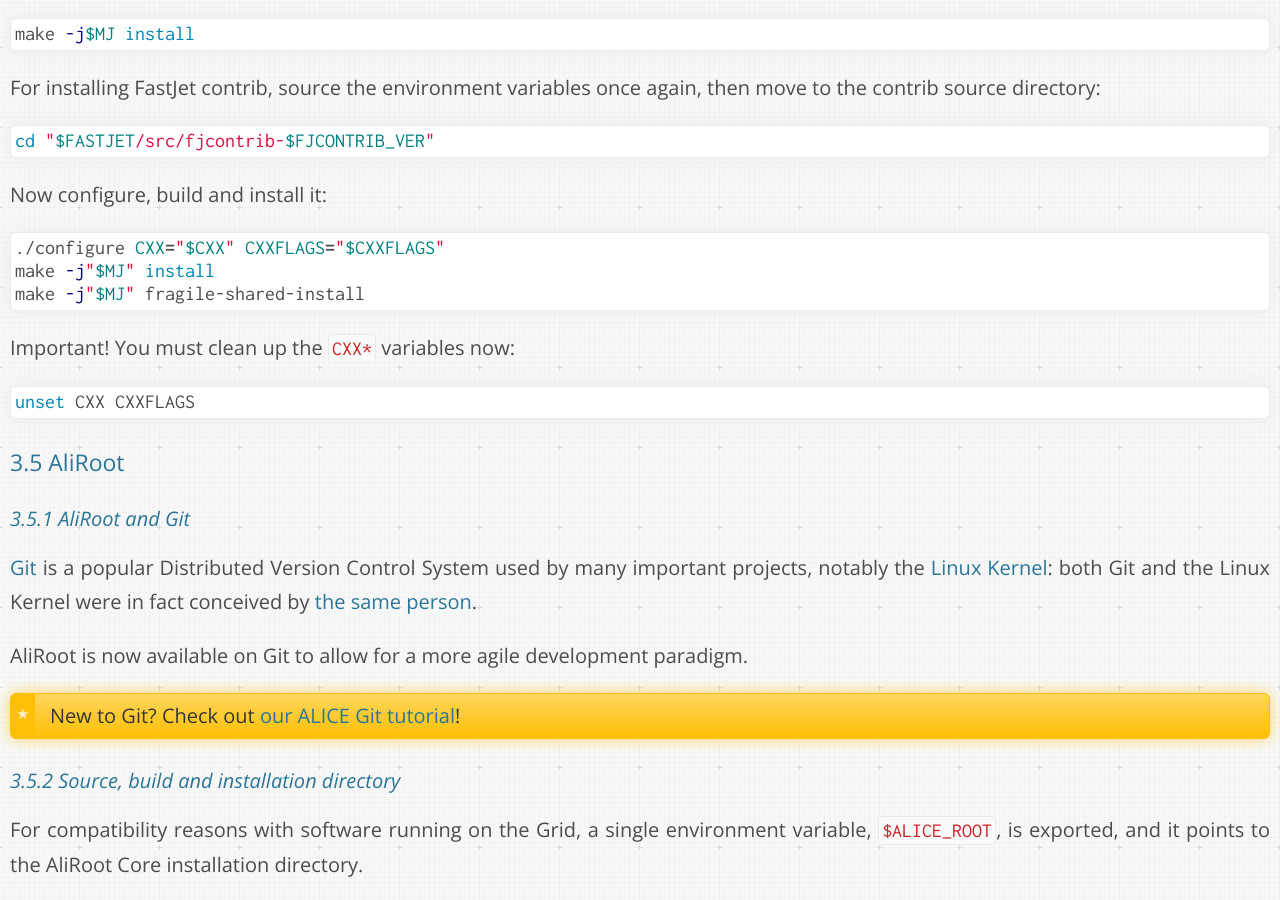
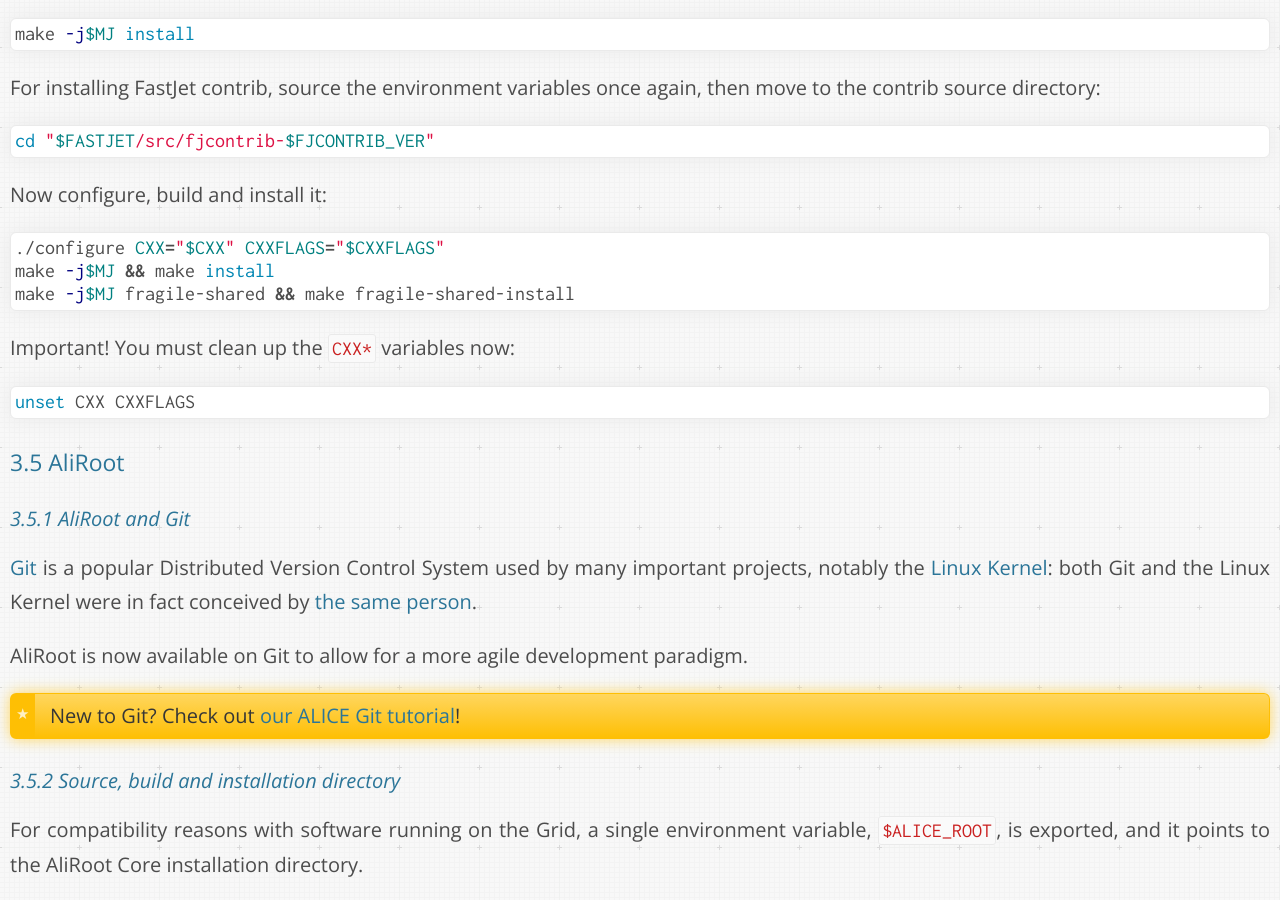
Before and after one commit to dberzano/dberzano.github.io, a Jekyll site: the page built from alice/install-aliroot/manual.md, in a window 1280 px wide and 900 px high, scrolled down 12193 px. Built offline with Jekyll 4.4.1, drawn with Linux system fonts in a browser that asks for light colours; Markdown is read by kramdown in place of the engine named in the settings.

Commit message:
AliInst: non-multicore FJContrib install

````diff
--- a/alice/install-aliroot/manual.md
+++ b/alice/install-aliroot/manual.md
@@ -599,8 +599,8 @@
 
 ```bash
 ./configure CXX="$CXX" CXXFLAGS="$CXXFLAGS"
-make -j"$MJ" install
-make -j"$MJ" fragile-shared-install
+make -j$MJ && make install
+make -j$MJ fragile-shared && make fragile-shared-install
 ```
 
 **Important!** You **must** clean up the `CXX*` variables now:
````
